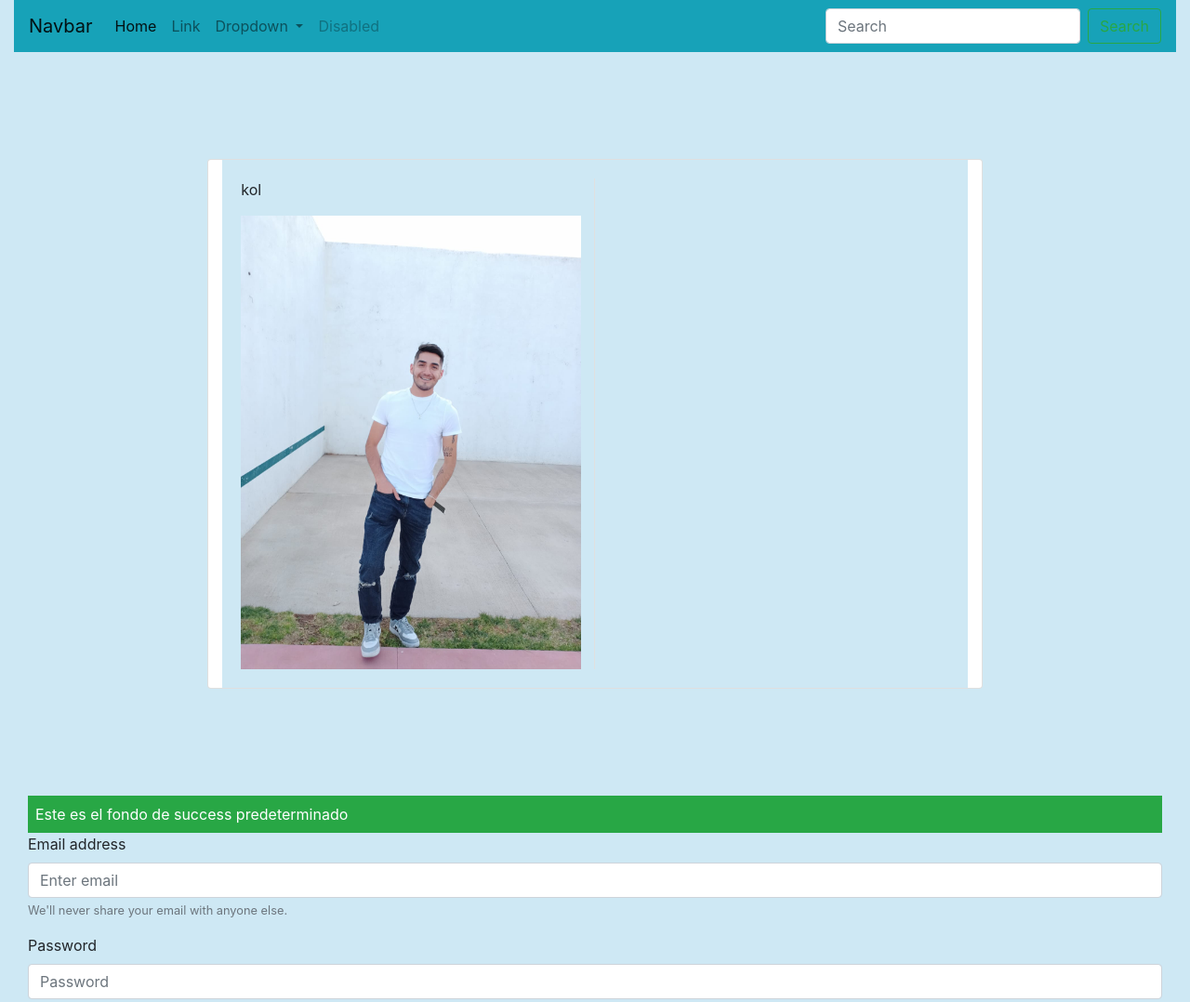
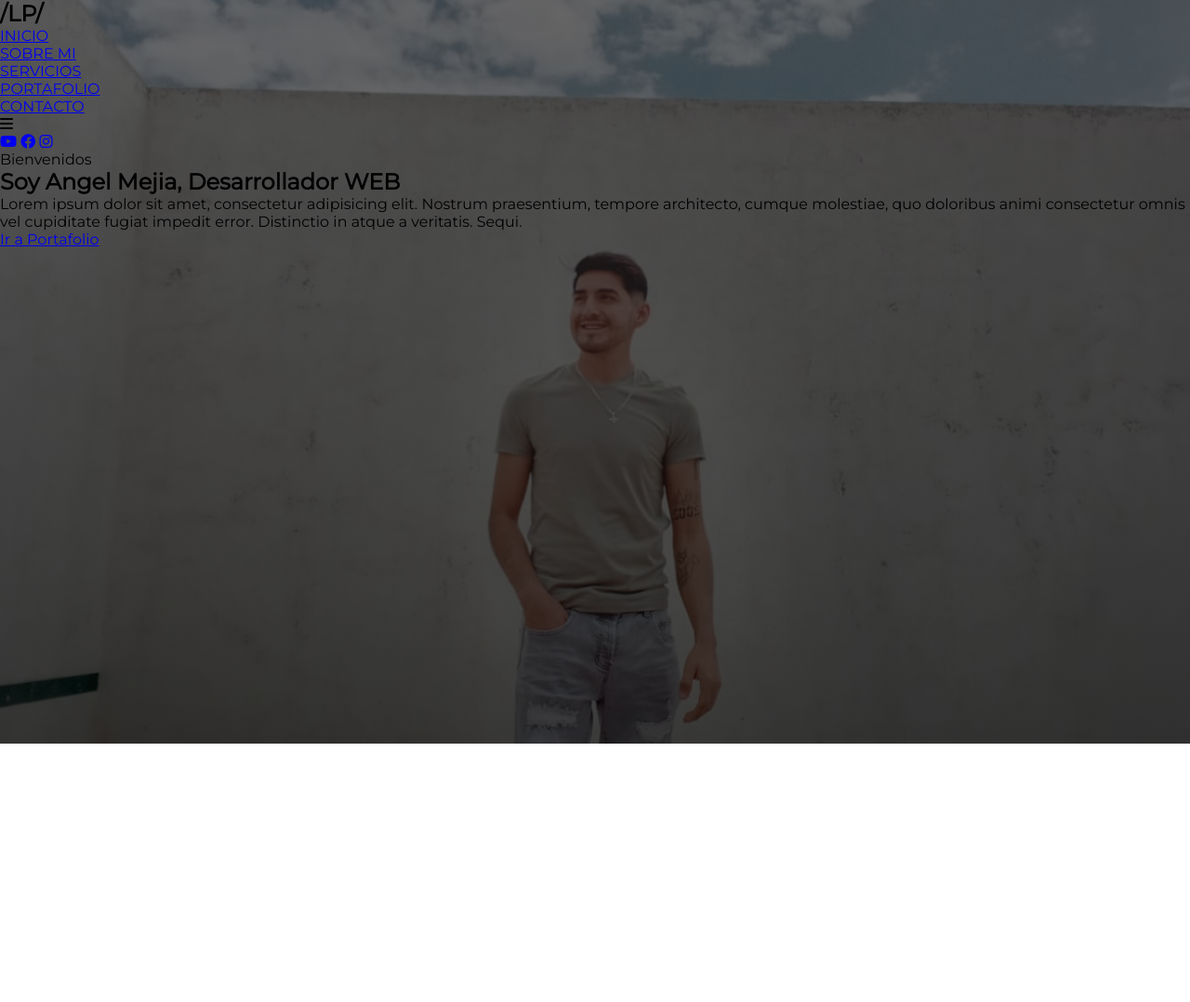
Before and after one commit to angelmejia11/PortafolioDany, a website: page index.html in a window 1280 px wide. Shown: the top 1078 px of the page at 93% size. After the commit the page ends 800 px from the top, so only its background shows below. Drawn offline with nearby package versions, Linux system fonts and the light colour scheme.

Commit message:
Primer Avance de proyecto

```diff
--- a/index.html
+++ b/index.html
@@ -1,95 +1,52 @@
-<!doctype html>
-<html lang="en">
+<!DOCTYPE html>
+<html lang="es">
 <head>
-    <!-- Required meta tags -->
-    <meta charset="utf-8">
-    <meta name="viewport" content="width=device-width, initial-scale=1, shrink-to-fit=no">
+  <meta charset="UTF-8">
+  <meta name="viewport" content="width=device-width, initial-scale=1.0">
+  <link rel="stylesheet" href="https://cdnjs.cloudflare.com/ajax/libs/font-awesome/6.4.2/css/all.min.css"
+  integrity="sha512-z3gLpd7yknf1YoNbCzqRKc4qyor8gaKU1qmn+CShxbuBusANI9QpRohGBreCFkKxLhei6S9CQXFEbbKuqLg0DA=="
+  crossorigin="anonymous" referrerpolicy="no-referrer" />
   <link rel="stylesheet" href="style.css">
-    <!-- Bootstrap CSS -->
-    <link rel="stylesheet" href="https://cdn.jsdelivr.net/npm/bootstrap@4.0.0/dist/css/bootstrap.min.css" integrity="sha384-Gn5384xqQ1aoWXA+058RXPxPg6fy4IWvTNh0E263XmFcJlSAwiGgFAW/dAiS6JXm" crossorigin="anonymous">
-
-    <title>Hello, world!</title>
+  <title>Portafolio Digital</title>
 </head>
-  <body class="col">
-
-
-    <nav class="navbar navbar-expand-lg navbar-light bg-info">
-      <a class="navbar-brand" href="#">Navbar</a>
-      <button class="navbar-toggler" type="button" data-toggle="collapse" data-target="#navbarSupportedContent" aria-controls="navbarSupportedContent" aria-expanded="false" aria-label="Toggle navigation">
-        <span class="navbar-toggler-icon"></span>
-      </button>
-
-      <div class="collapse navbar-collapse" id="navbarSupportedContent">
-        <ul class="navbar-nav mr-auto">
-          <li class="nav-item active">
-            <a class="nav-link" href="#">Home <span class="sr-only">(current)</span></a>
-          </li>
-          <li class="nav-item">
-            <a class="nav-link" href="#">Link</a>
-          </li>
-          <li class="nav-item dropdown">
-            <a class="nav-link dropdown-toggle" href="#" id="navbarDropdown" role="button" data-toggle="dropdown" aria-haspopup="true" aria-expanded="false">
-              Dropdown
-            </a>
-            <div class="dropdown-menu" aria-labelledby="navbarDropdown">
-              <a class="dropdown-item" href="#">Action</a>
-              <a class="dropdown-item" href="#">Another action</a>
-              <div class="dropdown-divider"></div>
-              <a class="dropdown-item" href="#">Something else here</a>
+<body>
+  <section id="inicio">
+    <div class="contenido">
+      <header>
+        <div class="contenido-header">
+          <h1>/LP/</h1>
+          <nav id="nav" class="">
+            <ul id="links">
+              <li><a href="#inicio" class="seleccionado">INICIO</a></li>
+              <li><a href="#sobremi">SOBRE MI</a></li>
+              <li><a href="#servicios">SERVICIOS</a></li>
+              <li><a href="#portafolio">PORTAFOLIO</a></li>
+              <li><a href="#contacto">CONTACTO</a></li>
+            </ul>
+          </nav>
+          <!--ICONOS DEL MENU-->
+          <div id="icono-nav">
+            <i class="fa-solid fa-bars"></i>
           </div>
-          </li>
-          <li class="nav-item">
-            <a class="nav-link disabled" href="#">Disabled</a>
-          </li>
-        </ul>
-        <form class="form-inline my-2 my-lg-0">
-          <input class="form-control mr-sm-2" type="search" placeholder="Search" aria-label="Search">
-          <button class="btn btn-outline-success my-2 my-sm-0" type="submit">Search</button>
-        </form>
+          <!--ICONOS DE REDES SOCIALES-->
+          <div class="redes">
+            <a href="#"><i class="fa-brands fa-youtube"></i></a>
+            <a href="#"><i class="fa-brands fa-facebook"></i></a>
+            <a href="#"><i class="fa-brands fa-instagram"></i></a>
           </div>
-    </nav>
-
- <div class="container-fluid h-100 ">
-  <div class="row h-100 justify-content-center align-items-center">
-      <div class="card col-8">
-          <div class="card-body w-100 col">
-              <div class="row vdivide ">
-                  <div class="col-6 ">
-                    <p>kol</p>
-                      <img src="/Img/imgBlanca.jpeg" class="w-100">
         </div>
-                  <div class="col-6">
-
-                  </div>
+      </header>
+      <div class="presentacion">
+        <p class="bienvenida">Bienvenidos</p>
+        <h2>Soy <span>Angel Mejia</span>, Desarrollador WEB</h2>
+        <p class="descripcion">Lorem ipsum dolor sit amet, consectetur adipisicing elit. Nostrum
+          praesentium, tempore architecto, cumque molestiae, quo doloribus animi consectetur omnis
+          vel cupiditate fugiat impedit error. Distinctio in atque a veritatis. Sequi.</p>
+          <a href="#portafolio">Ir a Portafolio</a>
       </div>
 
     </div>
-      </div>
-</div>
-
-<div class="bg-success p-2 text-white">Este es el fondo de success predeterminado</div>
-
-<form>
-  <div class="form-group">
-    <label for="exampleInputEmail1">Email address</label>
-    <input type="email" class="form-control" id="exampleInputEmail1" aria-describedby="emailHelp" placeholder="Enter email">
-    <small id="emailHelp" class="form-text text-muted">We'll never share your email with anyone else.</small>
-  </div>
-  <div class="form-group">
-    <label for="exampleInputPassword1">Password</label>
-    <input type="password" class="form-control" id="exampleInputPassword1" placeholder="Password">
-  </div>
-  <div class="form-check">
-    <input type="checkbox" class="form-check-input" id="exampleCheck1">
-    <label class="form-check-label" for="exampleCheck1">Check me out</label>
-  </div>
-  <button type="submit" class="btn btn-primary">Submit</button>
-</form>
-
-    <!-- Optional JavaScript -->
-    <!-- jQuery first, then Popper.js, then Bootstrap JS -->
-    <script src="https://code.jquery.com/jquery-3.2.1.slim.min.js" integrity="sha384-KJ3o2DKtIkvYIK3UENzmM7KCkRr/rE9/Qpg6aAZGJwFDMVNA/GpGFF93hXpG5KkN" crossorigin="anonymous"></script>
-    <script src="https://cdn.jsdelivr.net/npm/popper.js@1.12.9/dist/umd/popper.min.js" integrity="sha384-ApNbgh9B+Y1QKtv3Rn7W3mgPxhU9K/ScQsAP7hUibX39j7fakFPskvXusvfa0b4Q" crossorigin="anonymous"></script>
-    <script src="https://cdn.jsdelivr.net/npm/bootstrap@4.0.0/dist/js/bootstrap.min.js" integrity="sha384-JZR6Spejh4U02d8jOt6vLEHfe/JQGiRRSQQxSfFWpi1MquVdAyjUar5+76PVCmYl" crossorigin="anonymous"></script>
+  </section>
 </body>
+<script src="javaScript.js"></script>
 </html>
--- a/style.css
+++ b/style.css
@@ -1,39 +1,16 @@
-.imagen{
-    width: 600px;
-    height: 600px;
+@import url('https://fonts.googleapis.com/css2?family=Montserrat:ital,wght@0,200;0,400;1,500&display=swap');
+*{
+    margin: 0;
+    padding: 0;
+    box-sizing: border-box;
+    font-family: 'Montserrat';
 }
-html,body{
-    height: 100%;
-    width: 100%;
-
+html {
+    scroll-behavior: smooth;
 }
-body{
-/* The image used */
-
-    /* Full height */
-    height: 100%;
-    /* Center and scale the image nicely */
-    background-position: center;
-    background-repeat: no-repeat;
+#inicio {
+    background: linear-gradient(rgba(48, 47, 47, 0.7), rgba(0,0,0,.7)),  url("Img/imgVerde.jpeg");
     background-size: cover;
-
-
+    background-position: center center;
+    height: 100vh;
 }
-.vdivide [class*='col-6']:not(:last-child):after {
-    background: #e0e0e0;
-    width: 1px;
-    content: "";
-    display:block;
-    position: absolute;
-    top:0;
-    bottom: 0;
-    right: 0;
-    min-height: 70px;
-}
-.bg-success2 {
-    --bs-bg-opacity: 1;
-    background-color: rgba(var(--bs-success-rgb), var(--bs-bg-opacity)) !important;
-  }
-.col{
-    background-color: rgb(206, 232, 244);
-}
```
Lines whose indentation alone changed are shown as unchanged.
